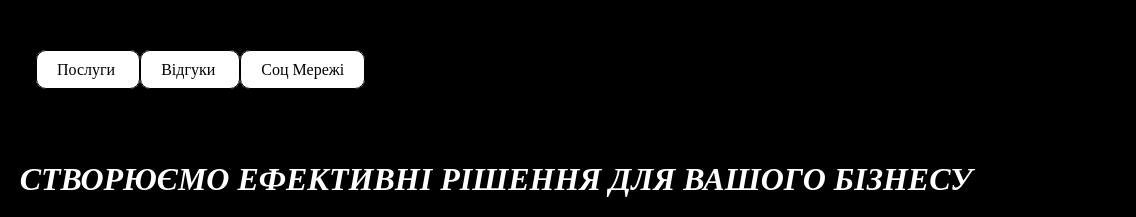
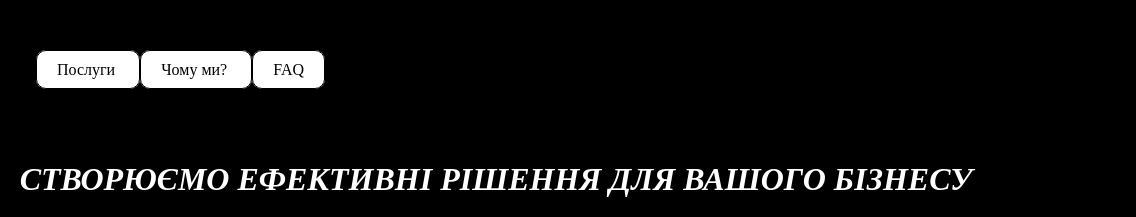
Before and after one commit to Datsenko52/dasty.agency, a plain HTML site: page index.html in a window 1280 px wide. Shown: the top 217 px of the page, 144-1280 px from the left. Drawn offline with Linux system fonts and the light colour scheme.

Commit message:
Update index.html

```diff
--- a/index.html
+++ b/index.html
@@ -9,9 +9,9 @@
     <header>
         <img src="https://github.com/Datsenko52/best-films-in-world/blob/main/Web_Photo_Editor.jpg?raw=true" width="120px"height="120px"/>
         <nav>
-            <a href="https://datsenko52.github.io/best-films-in-world/"> Послуги </a>
-            <a href="!"> Відгуки </a>
-            <a href="!"> Соц Мережі </a>
+            <a href="https://datsenko52.github.io/dasty.services/"> Послуги </a>
+            <a href="!"> Чому ми? </a>
+            <a href="!"> FAQ </a>
         </nav>
     </header>
     <main>
```
